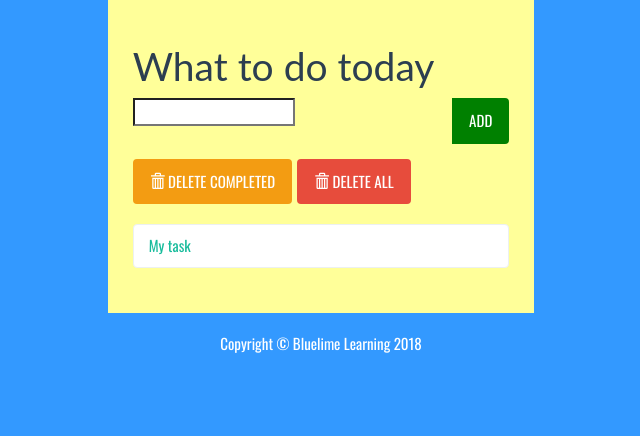
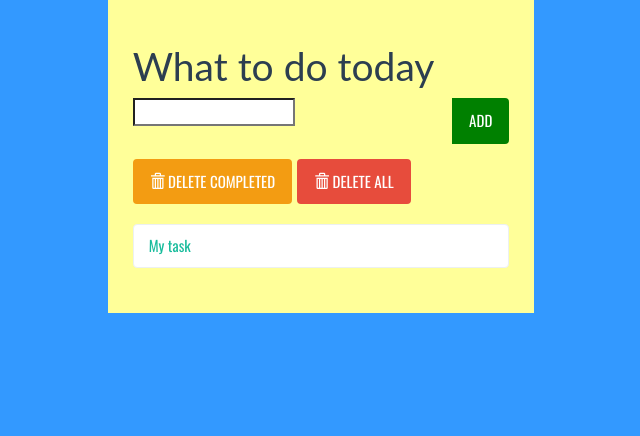
Before and after one commit to SUDHEERSAHU-123/todoapp, a Django app: page / in a window 1280 px wide. Shown: the part 129-565 px from the top of the page, without its empty margins (319-959 px from the left). Run offline with Django 3.2, Linux system fonts and the light colour scheme; data comes from the database, SQL or seed files in the repository; some libraries are stand-ins or nearby versions.

Commit message:
Update index.html
Deleted footer tag of the website

```diff
--- a/todolist/templates/todolist/index.html
+++ b/todolist/templates/todolist/index.html
@@ -64,13 +64,6 @@
 					</ul>
 				</div>
 			</div>
-			<footer>
-				<div class="row pad">
-					<div class="col-lg-12 text-center">
-						Copyright &copy; Bluelime Learning 2018
-					</div>
-				</div>
-			</footer>
 		</div>
 	</body>
 </html>
```
